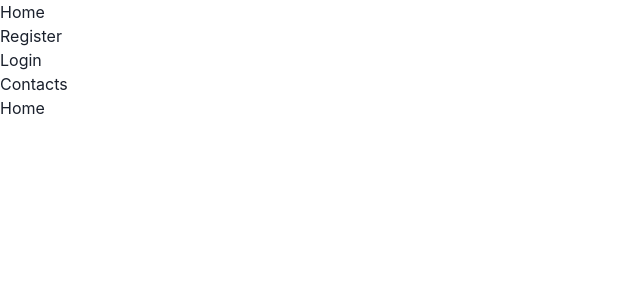
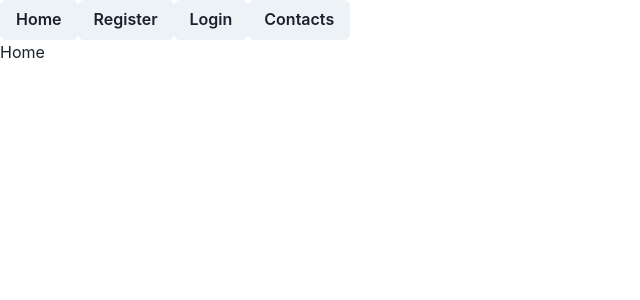
Before and after one commit to Midland707/goit-react-hw-08-phonebook, a React (Create React App) app: page / in a window 1280 px wide. Shown: the top 300 px of the page, without its empty margins (0-640 px from the left). Built offline with nearby package versions, Linux system fonts and the light colour scheme.

Commit message:
style to navigation

```diff
--- a/src/components/Navigation.jsx
+++ b/src/components/Navigation.jsx
@@ -1,24 +1,33 @@
 import { Suspense } from 'react';
+import { Box, List, ListItem, Button } from '@chakra-ui/react';
 import { Outlet, NavLink } from 'react-router-dom';
 import { Progress } from '@chakra-ui/react';
 
 const Navigation = () => {
   return (
-    <div>
-      <ul>
-        <li>
-          <NavLink to="/">Home</NavLink>
-        </li>
-        <li>
-          <NavLink to="/register">Register</NavLink>
-        </li>
-        <li>
-          <NavLink to="/login">Login</NavLink>
-        </li>
-        <li>
-          <NavLink to="/contacts">Contacts </NavLink>
-        </li>
-      </ul>
+    <Box>
+      <List display="flex">
+        <ListItem>
+          <NavLink to="/">
+            <Button>Home</Button>
+          </NavLink>
+        </ListItem>
+        <ListItem>
+          <NavLink to="/register">
+            <Button>Register</Button>
+          </NavLink>
+        </ListItem>
+        <ListItem>
+          <NavLink to="/login">
+            <Button>Login</Button>
+          </NavLink>
+        </ListItem>
+        <ListItem>
+          <NavLink to="/contacts">
+            <Button>Contacts</Button>
+          </NavLink>
+        </ListItem>
+      </List>
       <Suspense
         fallback={
           <div>
@@ -29,7 +38,7 @@ const Navigation = () => {
       >
         <Outlet />
       </Suspense>
-    </div>
+    </Box>
   );
 };
 
--- a/src/pages/LoginPage.jsx
+++ b/src/pages/LoginPage.jsx
@@ -19,7 +19,10 @@ const LoginPage = () => {
         </label>
         <Button type="submit">Log In</Button>
       </form>
-      <NavLink to={`/register`}>Register</NavLink>
+
+      <NavLink to={`/register`}>
+        <Button>Register</Button>
+      </NavLink>
     </>
   );
 };
--- a/src/pages/RegisterPage.jsx
+++ b/src/pages/RegisterPage.jsx
@@ -23,7 +23,10 @@ const RegisterPage = () => {
         </label>
         <Button type="submit">Register</Button>
       </form>
-      <NavLink to={`/login`}>Log In</NavLink>
+
+      <NavLink to={`/login`}>
+        <Button>Log In</Button>
+      </NavLink>
     </>
   );
 };
```
